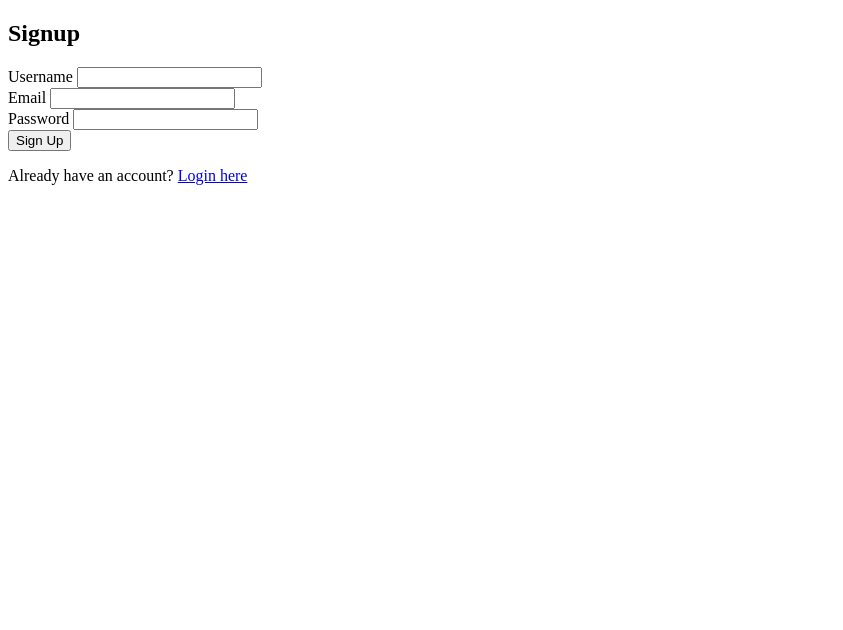
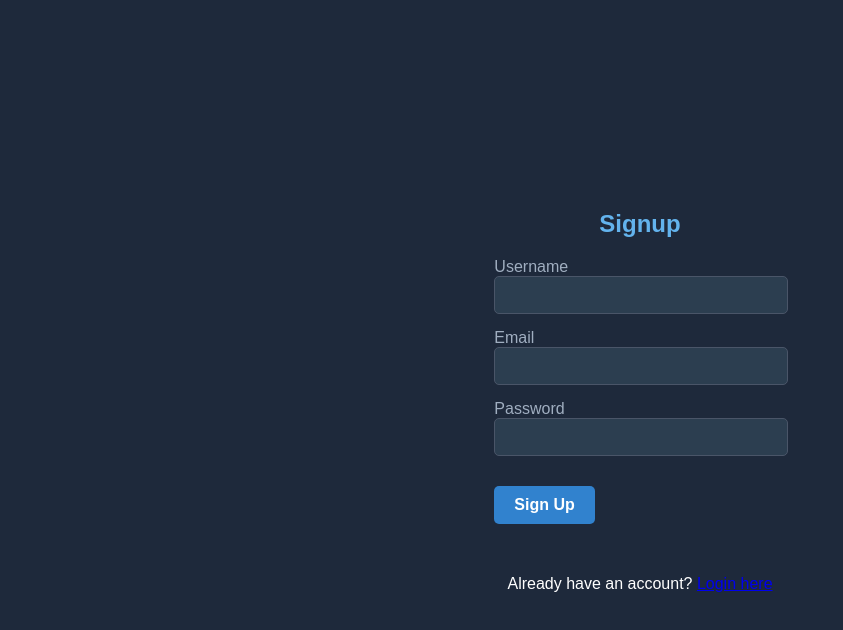
Before and after one commit to iakpathan/hospital-database-server, a website: page index.html in a window 1280 px wide. Shown: the whole page, without its empty margins (0-843 px from the left). Drawn offline with Linux system fonts and the light colour scheme.

Commit message:
Update index.html

```diff
--- a/index.html
+++ b/index.html
@@ -4,7 +4,7 @@
   <meta charset="UTF-8">
   <meta name="viewport" content="width=device-width, initial-scale=1.0">
   <title>Signup</title>
-  <link rel="stylesheet" href="css/styles..css">
+  <link rel="stylesheet" href="css/styles.css">
 </head>
 <body>
   <h2>Signup</h2>
@@ -21,7 +21,7 @@
     <button type="submit">Sign Up</button>
   </form>
 
-  <p>Already have an account? <a href="login.html">Login here</a></p>
+  <p>Already have an account? <a href="html/login.html">Login here</a></p>
 
   <script>
     document.getElementById("signupForm").addEventListener("submit", function (event) {
```
